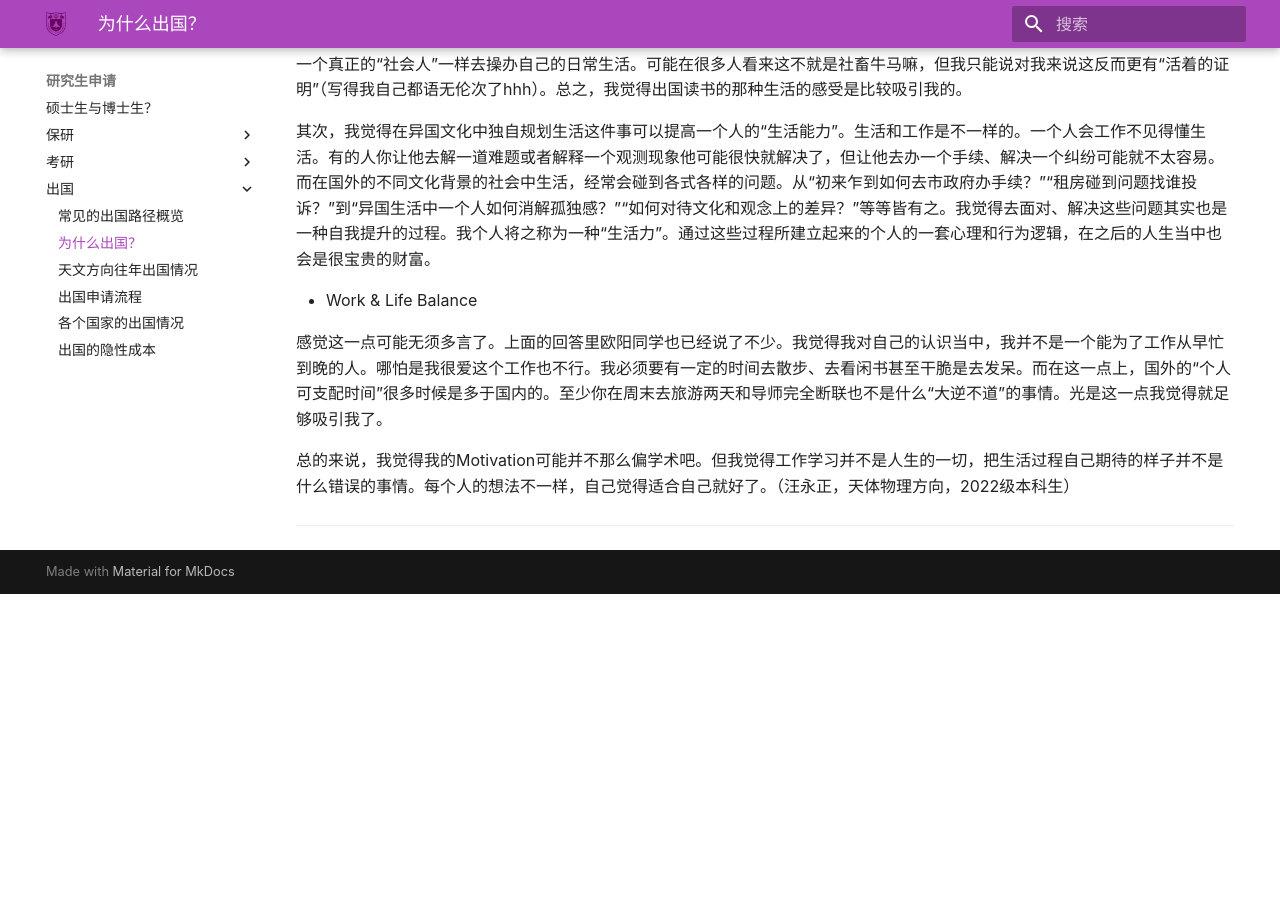
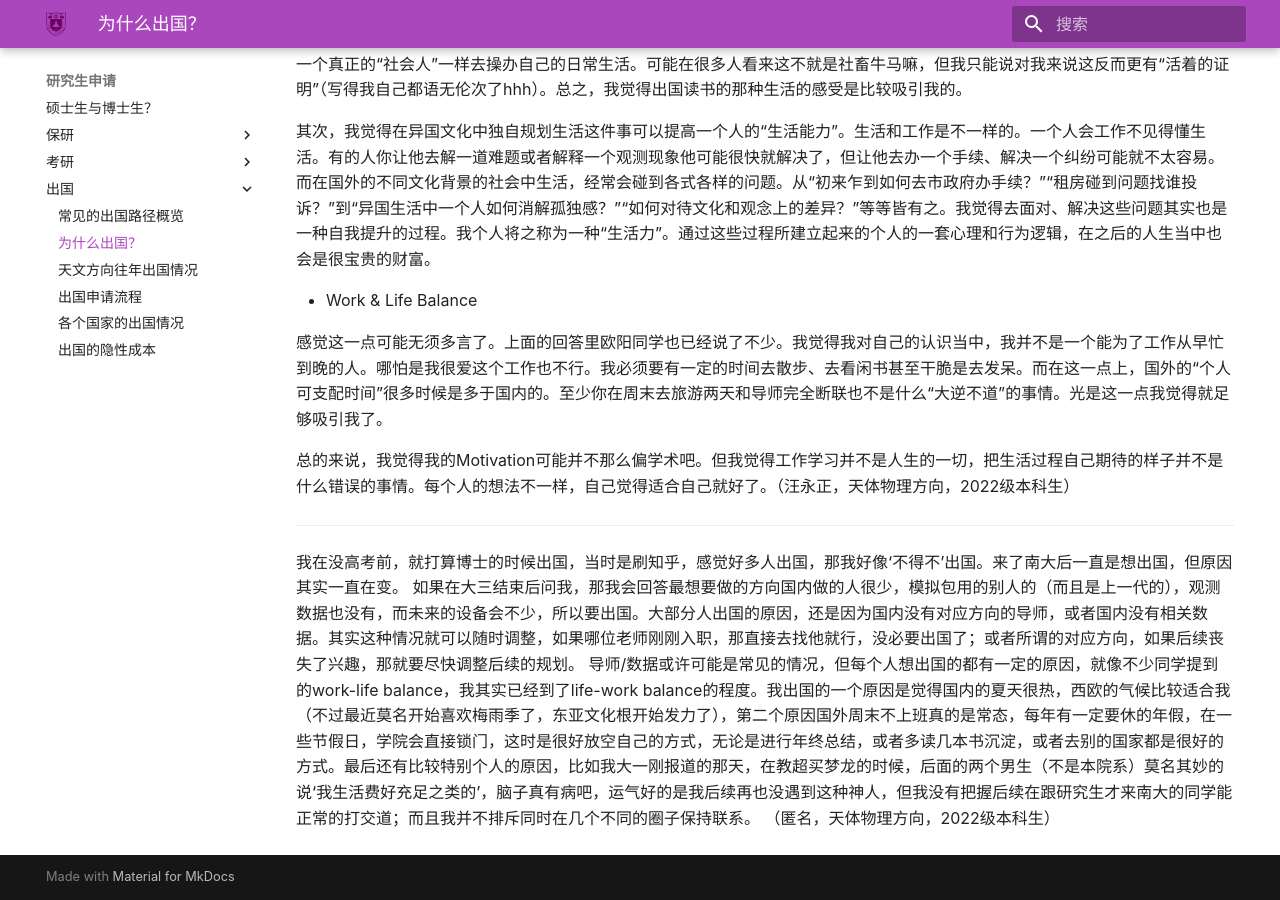
Before and after one commit to nju-astronomy/NJU-ASA, an MkDocs documentation site: the page built from docs/pathway/abroad/why_abroad.md, in a window 1280 px wide and 900 px high, scrolled down 1544 px. Built offline with MkDocs 1.6.1 and Material for MkDocs 9.7.7, drawn with Linux system fonts in a browser that asks for light colours; some web fonts are replaced; before the commit the page ends 2138 px from its top, so only the background shows below that.

Commit message:
Update why_abroad.md

```diff
--- a/docs/pathway/abroad/why_abroad.md
+++ b/docs/pathway/abroad/why_abroad.md
@@ -37,3 +37,7 @@
 总的来说，我觉得我的Motivation可能并不那么偏学术吧。但我觉得工作学习并不是人生的一切，把生活过程自己期待的样子并不是什么错误的事情。每个人的想法不一样，自己觉得适合自己就好了。（汪永正，天体物理方向，2022级本科生）
 
 ---
+
+我在没高考前，就打算博士的时候出国，当时是刷知乎，感觉好多人出国，那我好像‘不得不’出国。来了南大后一直是想出国，但原因其实一直在变。
+如果在大三结束后问我，那我会回答最想要做的方向国内做的人很少，模拟包用的别人的（而且是上一代的），观测数据也没有，而未来的设备会不少，所以要出国。大部分人出国的原因，还是因为国内没有对应方向的导师，或者国内没有相关数据。其实这种情况就可以随时调整，如果哪位老师刚刚入职，那直接去找他就行，没必要出国了；或者所谓的对应方向，如果后续丧失了兴趣，那就要尽快调整后续的规划。
+导师/数据或许可能是常见的情况，但每个人想出国的都有一定的原因，就像不少同学提到的work-life balance，我其实已经到了life-work balance的程度。我出国的一个原因是觉得国内的夏天很热，西欧的气候比较适合我（不过最近莫名开始喜欢梅雨季了，东亚文化根开始发力了），第二个原因国外周末不上班真的是常态，每年有一定要休的年假，在一些节假日，学院会直接锁门，这时是很好放空自己的方式，无论是进行年终总结，或者多读几本书沉淀，或者去别的国家都是很好的方式。最后还有比较特别个人的原因，比如我大一刚报道的那天，在教超买梦龙的时候，后面的两个男生（不是本院系）莫名其妙的说‘我生活费好充足之类的’，脑子真有病吧，运气好的是我后续再也没遇到这种神人，但我没有把握后续在跟研究生才来南大的同学能正常的打交道；而且我并不排斥同时在几个不同的圈子保持联系。  （匿名，天体物理方向，2022级本科生）
```
